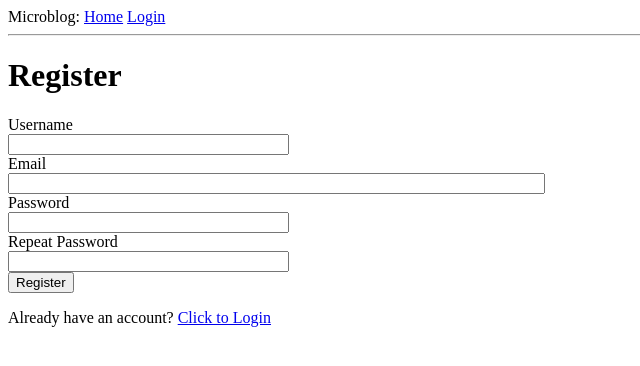
After one commit to benjithorpe/microblog, a Flask app: page /register in a window 1280 px wide. The commit adds this page. Shown: the top 366 px of the page, without its empty margins (0-640 px from the left). Run offline with Flask 2, Linux system fonts and the light colour scheme.

Commit message:
Add registeration and login options

```diff
--- a/microblog/__init__.py
+++ b/microblog/__init__.py
@@ -1,6 +1,7 @@
 from flask import Flask
 from flask_sqlalchemy import SQLAlchemy
 from flask_migrate import Migrate
+from flask_login import LoginManager
 
 from config import Config
 
@@ -9,6 +10,8 @@ app = Flask(__name__)
 app.config.from_object(Config)
 db = SQLAlchemy(app)
 migrate = Migrate(app, db)
+login = LoginManager(app)
+login.login_view = "login_page"
 
 
 from microblog import routes, models
--- a/microblog/forms.py
+++ b/microblog/forms.py
@@ -1,9 +1,31 @@
 from flask_wtf import FlaskForm
 from wtforms import (StringField, PasswordField, BooleanField, SubmitField)
-from wtforms.validators import (DataRequired)
+from wtforms.validators import (DataRequired, Email, EqualTo, ValidationError)
+
+from microblog.models import User
+
 
 class LoginForm(FlaskForm):
     username = StringField("Username", validators=[DataRequired()])
     password = PasswordField("Password", validators=[DataRequired()])
     remember_me = BooleanField("Remember Me")
     submit = SubmitField("Sign In")
+
+
+class RegistrationForm(FlaskForm):
+    username = StringField("Username", validators=[DataRequired()])
+    email = StringField("Email", validators=[DataRequired(), Email()])
+    password = PasswordField("Password", validators=[DataRequired()])
+    password2 = PasswordField("Repeat Password", validators=[DataRequired(),
+                              EqualTo("password")])
+    submit = SubmitField("Register")
+
+    def validate_username(self, username):
+        user = User.query.filter_by(username=username.data).first()
+        if user is not None:
+            raise ValidationError("Please use a different username!")
+
+    def validate_email(self, email):
+        user = User.query.filter_by(email=email.data).first()
+        if user is not None:
+            raise ValidationError("Please use a different email address!")
--- a/microblog/routes.py
+++ b/microblog/routes.py
@@ -1,19 +1,65 @@
-from flask import render_template, url_for, redirect, flash
+from flask import render_template, url_for, redirect, flash, request
+from flask_login import current_user, login_user, logout_user, login_required
 
-from microblog import app
-from microblog.forms import LoginForm
+from microblog import app, db
+from microblog.forms import LoginForm, RegistrationForm
+from microblog.models import User, Post
 
 
 @app.route("/")
+@login_required
 def index_page():
-    return render_template("index.html", name="Sparrow", title="Home")
+    posts = Post.query.all()  # Get all the posts from the database
+    return render_template("index.html", title="Home")
+
+
+@app.route("/register", methods=["GET", "POST"])
+def register_page():
+    # Redirect the user to homepage if they are already logged in
+    if current_user.is_authenticated:
+        return redirect(url_for("index_page"))
+
+    form = RegistrationForm()
+    if form.validate_on_submit():
+        user = User(username=form.username.data, email=form.email.data)
+        user.set_password(password=form.password.data)
+        db.session.add(user)
+        db.session.commit()
+        flash('Congratulations, you are now a registered user!')
+        return redirect(url_for("login_page"))
+
+    return render_template("register.html", title="Register", form=form)
 
 
 @app.route("/login", methods=["GET", "POST"])
 def login_page():
+    """Logs the user in if credentials are valid, else redirects
+       user back to the login page.
+    """
+    # Redirect the user to homepage if they are already logged in
+    if current_user.is_authenticated:
+        return redirect(url_for("index_page"))
+
     form = LoginForm()
     if form.validate_on_submit():
-        flash(f"Login requested for {form.username.data}, \
-              remember_me={form.remember_me.data}")
+        # Get the user's username from the database
+        user = User.query.filter_by(username=form.username.data).first()
+        # Redirect user if details are not valid
+        if user is None or not user.check_password(form.password.data):
+            flash("Invalid Username or Password!!")
+            return redirect(url_for("login_page"))
+        # Login the user if details is valid
+        login_user(user, remember=form.remember_me.data)
+        next_page = request.args.get("next")
+        if next_page:
+            return redirect(next_page)
         return redirect(url_for("index_page"))
+
     return render_template("login.html", title="Sign In", form=form)
+
+
+@app.route("/logout")
+def logout():
+    """Logs the user out of all sessions."""
+    logout_user()
+    return redirect(url_for("index_page"))
--- a/microblog/templates/base.html
+++ b/microblog/templates/base.html
@@ -13,7 +13,11 @@
   <div>
     Microblog:
     <a href="{{ url_for('index_page') }}">Home</a>
-    <a href="{{ url_for('login_page') }}">Login</a>
+    {% if current_user.is_anonymous %}
+      <a href="{{ url_for('login_page') }}">Login</a>
+    {% else %}
+      <a href="{{ url_for('logout') }}">Logout</a>
+    {% endif %}
   </div>
   <hr>
   {% with messages = get_flashed_messages() %}
--- a/microblog/templates/login.html
+++ b/microblog/templates/login.html
@@ -28,4 +28,5 @@
       {{ form.submit() }}
     </div>
   </form>
+  <p>New User? <a href="{{ url_for('register_page') }}">Click to Register</a></p>
 {% endblock main %}
--- /dev/null
+++ b/microblog/templates/register.html
@@ -0,0 +1,44 @@
+{% extends "base.html" %}
+
+{% block main %}
+  <h1>Register</h1>
+  <form action="" method="POST" novalidate>
+    {{ form.hidden_tag() }}
+    <div>
+      {{ form.username.label() }} <br>
+      {{ form.username(size=32) }} <br>
+      {% for error in form.username.errors %}
+        <span style="color:red">{{ error }}</span>
+      {% endfor %}
+    </div>
+
+    <div>
+      {{ form.email.label() }} <br>
+      {{ form.email(size=64) }} <br>
+      {% for error in form.email.errors %}
+        <span style="color:red">{{ error }}</span>
+      {% endfor %}
+    </div>
+
+    <div>
+      {{ form.password.label() }} <br>
+      {{ form.password(size=32) }} <br>
+      {% for error in form.password.errors %}
+        <span style="color:red">{{ error }}</span>
+      {% endfor %}
+    </div>
+
+    <div>
+      {{ form.password2.label() }} <br>
+      {{ form.password2(size=32) }} <br>
+      {% for error in form.password2.errors %}
+        <span style="color:red">{{ error }}</span>
+      {% endfor %}
+    </div>
+
+    <div>
+      {{ form.submit() }}
+    </div>
+  </form>
+  <p>Already have an account? <a href="{{ url_for('login_page') }}">Click to Login</a></p>
+{% endblock main %}
--- a/requirements.txt
+++ b/requirements.txt
@@ -1,11 +1,14 @@
 alembic==1.7.5
 click==8.0.3
+dnspython==2.1.0
+email-validator==1.1.3
 Flask==2.0.2
 Flask-Login==0.5.0
 Flask-Migrate==3.1.0
 Flask-SQLAlchemy==2.5.1
 Flask-WTF==1.0.0
 greenlet==1.1.2
+idna==3.3
 importlib-metadata==4.10.0
 importlib-resources==5.4.0
 itsdangerous==2.0.1
```
Also changed, not shown: microblog/models.py (+8 -2 lines), microblog/templates/index.html (+7 -1 lines).
